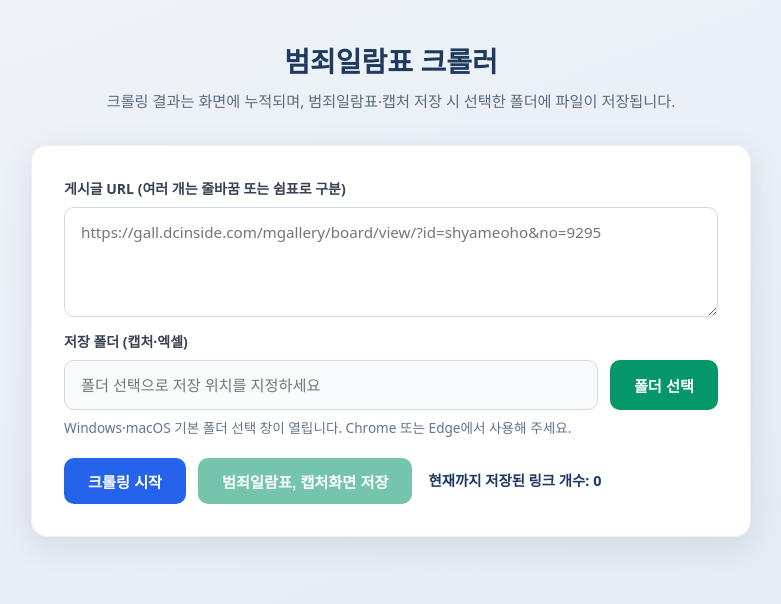
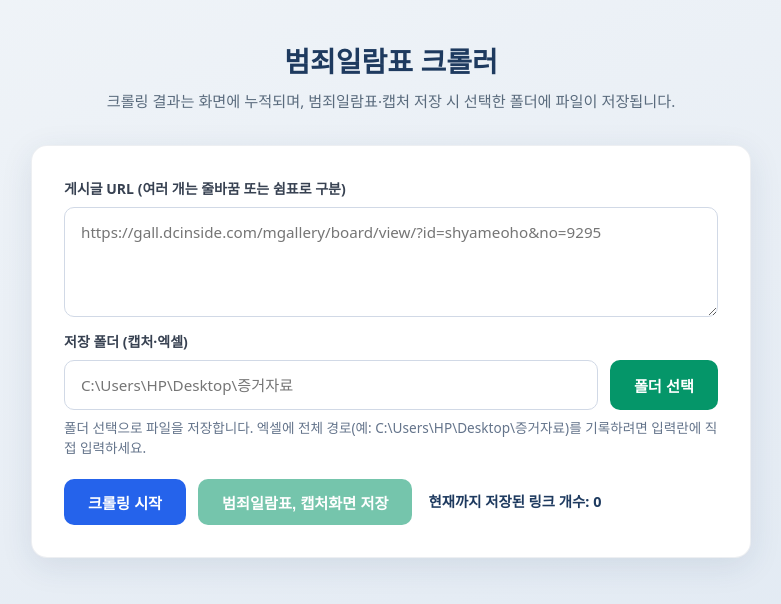
Before and after one commit to oskar0kh/evidence_auto, a React (Vite) app in the folder frontend/: page / in a window 1280 px wide. Shown: the top 604 px of the page, without its empty margins (249-1030 px from the left). Built offline with nearby package versions, Linux system fonts and the light colour scheme.

Commit message:
refactor: '연번표시 캡처파일'란 저장명 수정
- 기존: 캡처파일명만 (연번 000_post_0000.png)
- 변경: 파일 경로 + 캡처파일명 (`C:\Users\HP\Desktop\...\연번 000_post_0000.png

```diff
--- a/frontend/src/App.css
+++ b/frontend/src/App.css
@@ -74,8 +74,6 @@
 .save-directory-row .save-directory-input {
   flex: 1;
   min-width: 0;
-  background: #f8fafc;
-  cursor: default;
 }
 
 .save-directory-row .btn {
--- a/frontend/src/App.tsx
+++ b/frontend/src/App.tsx
@@ -4,6 +4,7 @@ import { crawlDcinside } from './api';
 import { saveCapturesToDirectory } from './captureFiles';
 import { exportCrimeListExcel } from './excelExport';
 import { isNativeFolderPickerSupported, pickNativeDirectory } from './nativeFolderPicker';
+import { getCaptureFilename, joinDirectoryPath } from './pathUtils';
 import type { DcinsidePostData } from './types';
 import './App.css';
 
@@ -45,7 +46,7 @@ interface CrawlProgress {
 export default function App() {
   const [urlInput, setUrlInput] = useState('');
   const saveDirectoryRef = useRef<FileSystemDirectoryHandle | null>(null);
-  const [saveDirectoryLabel, setSaveDirectoryLabel] = useState('');
+  const [saveDirectoryPath, setSaveDirectoryPath] = useState('');
   const [loading, setLoading] = useState(false);
   const [progress, setProgress] = useState<CrawlProgress | null>(null);
   const [error, setError] = useState<string | null>(null);
@@ -61,7 +62,7 @@ export default function App() {
     try {
       const handle = await pickNativeDirectory();
       saveDirectoryRef.current = handle;
-      setSaveDirectoryLabel(handle.name);
+      setSaveDirectoryPath((prev) => (prev.trim() ? prev : handle.name));
       setError(null);
     } catch (e) {
       if (e instanceof DOMException && e.name === 'AbortError') {
@@ -168,8 +169,14 @@ export default function App() {
       return;
     }
     try {
+      const directoryPath = saveDirectoryPath.trim() || saveDirectoryRef.current.name;
+      const postsForExcel = savedResults.map((post) => ({
+        ...post,
+        captureFilePath: joinDirectoryPath(directoryPath, getCaptureFilename(post.captureFilePath)),
+      }));
       await saveCapturesToDirectory(saveDirectoryRef.current, savedResults);
-      await exportCrimeListExcel(savedResults, saveDirectoryRef.current);
+      await exportCrimeListExcel(postsForExcel, saveDirectoryRef.current);
+      setSavedResults(postsForExcel);
       setError(null);
       window.alert('저장이 완료됐습니다.');
     } catch (e) {
@@ -203,9 +210,9 @@ export default function App() {
               id="save-directory"
               className="save-directory-input"
               type="text"
-              readOnly
-              placeholder="폴더 선택으로 저장 위치를 지정하세요"
-              value={saveDirectoryLabel}
+              placeholder="C:\Users\HP\Desktop\증거자료"
+              value={saveDirectoryPath}
+              onChange={(e) => setSaveDirectoryPath(e.target.value)}
             />
             <button
               type="button"
@@ -217,7 +224,7 @@ export default function App() {
             </button>
           </div>
           <p className="field-hint">
-            Windows·macOS 기본 폴더 선택 창이 열립니다. Chrome 또는 Edge에서 사용해 주세요.
+            폴더 선택으로 파일을 저장합니다. 엑셀에 전체 경로(예: C:\Users\HP\Desktop\증거자료)를 기록하려면 입력란에 직접 입력하세요.
           </p>
 
           <div className="button-row">
--- a/frontend/src/captureFiles.ts
+++ b/frontend/src/captureFiles.ts
@@ -1,4 +1,5 @@
 import type { DcinsidePostData } from './types';
+import { getCaptureFilename } from './pathUtils';
 import { writeBlobToDirectory } from './localFileStorage';
 
 function base64ToBlob(base64: string): Blob {
@@ -18,7 +19,8 @@ export async function saveCapturesToDirectory(
     if (!post.captureImageBase64 || !post.captureFilePath) {
       throw new Error(`캡처 이미지가 없습니다: ${post.url}`);
     }
+    const filename = getCaptureFilename(post.captureFilePath);
     const blob = base64ToBlob(post.captureImageBase64);
-    await writeBlobToDirectory(directory, post.captureFilePath, blob);
+    await writeBlobToDirectory(directory, filename, blob);
   }
 }
--- /dev/null
+++ b/frontend/src/pathUtils.ts
@@ -0,0 +1,13 @@
+export function getCaptureFilename(pathOrFilename: string): string {
+  const parts = pathOrFilename.split(/[/\\]/);
+  return parts[parts.length - 1] || pathOrFilename;
+}
+
+export function joinDirectoryPath(directoryPath: string, filename: string): string {
+  const base = directoryPath.trim().replace(/[/\\]+$/, '');
+  if (!base) {
+    return filename;
+  }
+  const separator = base.includes('\\') || /^[A-Za-z]:/.test(base) ? '\\' : '/';
+  return `${base}${separator}${filename}`;
+}
```
Also changed, not shown: 1 other file (tests, documents, lock files or other folders).
